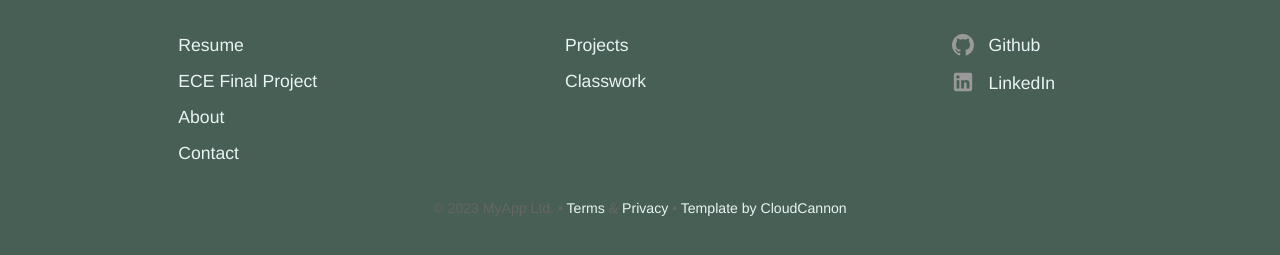
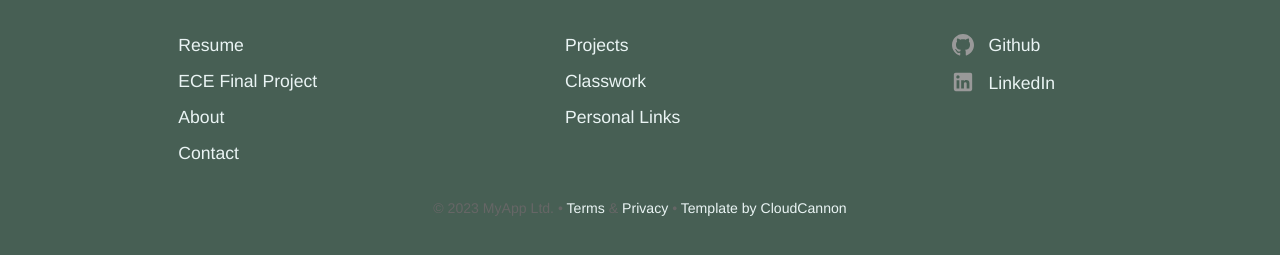
Before and after one commit to adrianchen8662/adrianchen8662.github.io, a Jekyll site: the page built from index.html, in a window 1280 px wide and 900 px high, scrolled down 1585 px. Shown: the part 631-886 px from the top of the window. Built offline with Jekyll 4.4.1, drawn with Linux system fonts in a browser that asks for light colours.

Commit message:
personal page

```diff
--- a/_data/footer.yml
+++ b/_data/footer.yml
@@ -12,6 +12,8 @@
     link: /projects/
   - name: Classwork
     link: /classwork/
+  - name: Personal Links
+    link: /personal/
 - links:
   - name: Github
     link: https://github.com/adrianchen8662/
```
